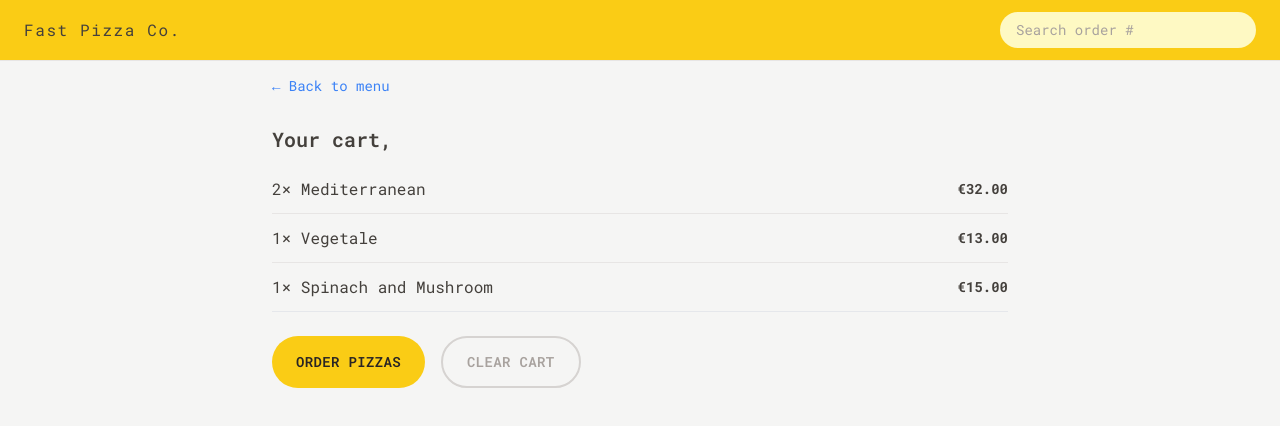
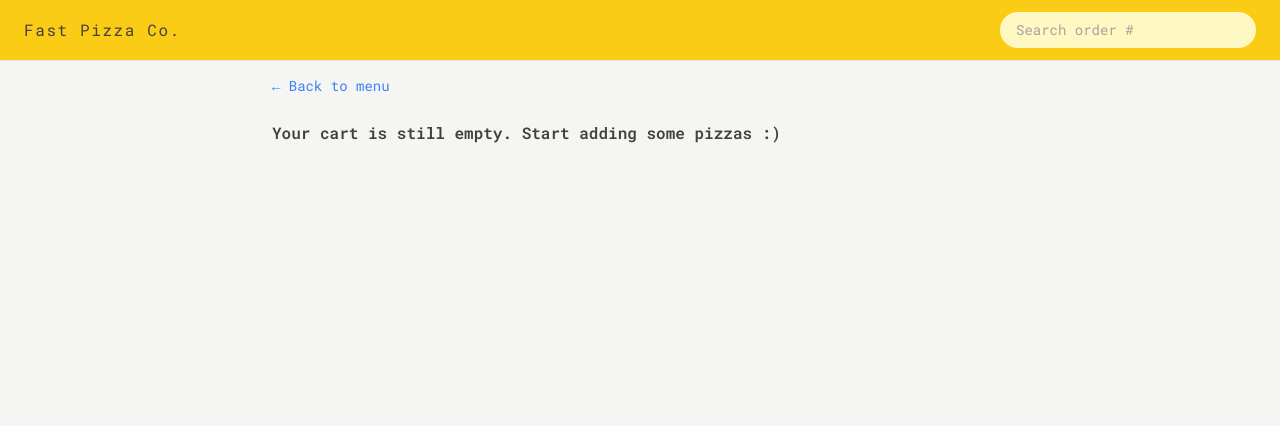
Before and after one commit to lakshmi753/Fast-Pizza-, a React (Vite) app in the folder fast_pizza_co/: page /cart in a window 1280 px wide. Shown: the top 426 px of the page. Built offline with nearby package versions, Linux system fonts and the light colour scheme.

Commit message:
Empty cart functionality is implamented and cart page is completed.

```diff
--- a/fast_pizza_co/src/features/cart/Cart.jsx
+++ b/fast_pizza_co/src/features/cart/Cart.jsx
@@ -2,7 +2,9 @@
 import LinkButton from '../../ui/LinkButton';
 import Button from '../../ui/Button';
 import CartItem from './CartItem';
-import { useSelector } from 'react-redux';
+import { useDispatch, useSelector } from 'react-redux';
+import { clearCart, getCart } from './cartSlice';
+import EmptyCart from './EmptyCart';
 
 const fakeCart = [
   {
@@ -29,8 +31,13 @@
 ];
 
 function Cart() {
+  const dispatch = useDispatch();
   const username = useSelector((store) => store.user.username);
-  const cart = fakeCart;
+  const cart = useSelector(getCart);
+  // const cart = fakeCart;
+  //const cart = useSelector((store) => store.cart.cart);
+
+  if (!cart.length) return <EmptyCart />;
 
   return (
     <div className="px-4 py-3">
@@ -40,7 +47,7 @@
 
       <ul className="mt-3 divide-y divide-stone-200 border-b">
         {cart.map((item) => (
-          <CartItem item={item} key={item.key} />
+          <CartItem item={item} key={item.pizzaId} />
         ))}
       </ul>
 
@@ -49,7 +56,9 @@
           Order Pizzas
         </Button>
 
-        <Button type="secondary">Clear cart</Button>
+        <Button type="secondary" onClick={() => dispatch(clearCart())}>
+          Clear cart
+        </Button>
       </div>
     </div>
   );
--- a/fast_pizza_co/src/features/cart/EmptyCart.jsx
+++ b/fast_pizza_co/src/features/cart/EmptyCart.jsx
@@ -1,11 +1,13 @@
-import { Link } from 'react-router-dom';
+import LinkButton from '../../ui/LinkButton';
 
 function EmptyCart() {
   return (
-    <div>
-      <Link to="/menu">&larr; Back to menu</Link>
+    <div className="px-4 py-3">
+      <LinkButton to="/menu">&larr; Back to menu</LinkButton>
 
-      <p>Your cart is still empty. Start adding some pizzas :)</p>
+      <p className="mt-6 font-semibold">
+        Your cart is still empty. Start adding some pizzas :)
+      </p>
     </div>
   );
 }
--- a/fast_pizza_co/src/features/cart/cartSlice.js
+++ b/fast_pizza_co/src/features/cart/cartSlice.js
@@ -40,6 +40,8 @@
 
 export default cartSlice.reducer;
 
+export const getCart = (store) => store.cart.cart;
+
 export const getToatlCartQuantity = (store) =>
   store.cart.cart.reduce((acc, item) => acc + item.quantity, 0);
 
```
